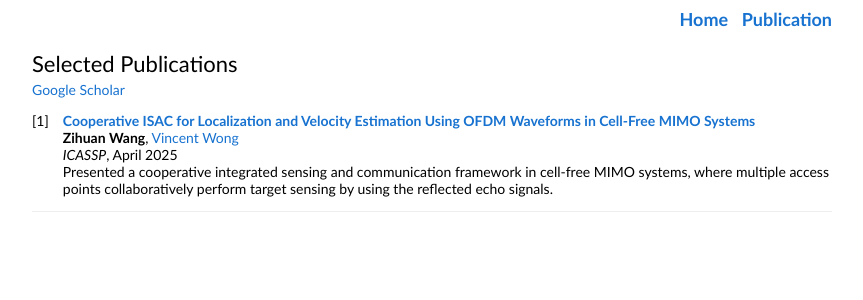
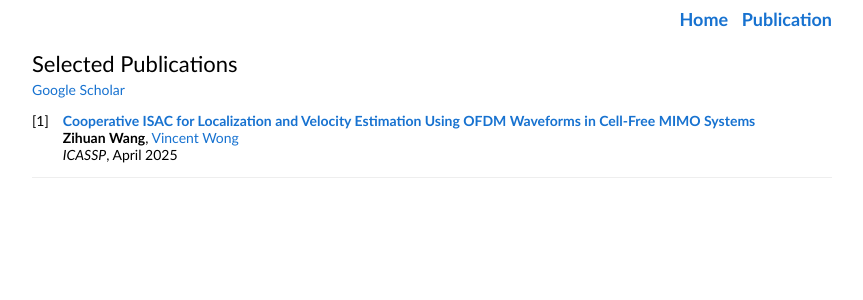
Before and after one commit to zihuanwang/zihuanwang.github.io, a Jekyll site: the page publication.html, which Jekyll copies as it is, in a window 1280 px wide. Shown: the top 300 px of the page, without its empty margins (208-1071 px from the left). Built offline with Jekyll 4.4.1, drawn with Linux system fonts in a browser that asks for light colours.

Commit message:
Update publication.html
Removed the publication description for ICASSP 2025.

```diff
--- a/publication.html
+++ b/publication.html
@@ -40,9 +40,6 @@
         <br>
         <em>ICASSP</em>, April 2025
       </div>
-      <div class="pubdesc">
-        Presented a cooperative integrated sensing and communication framework in cell-free MIMO systems, where multiple access points collaboratively perform target sensing by using the reflected echo signals.
-      </div>
     </div>
 
   </div>
```
